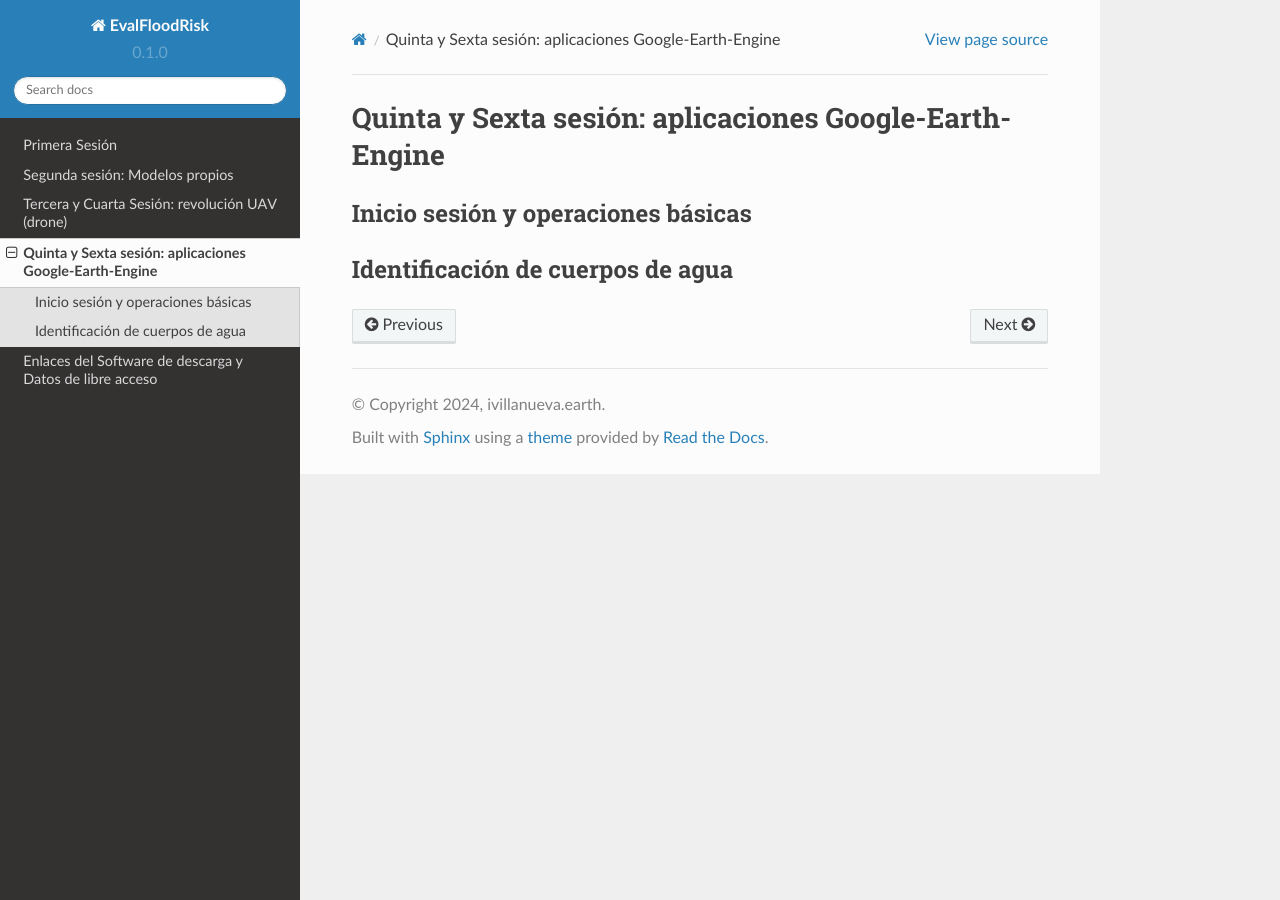
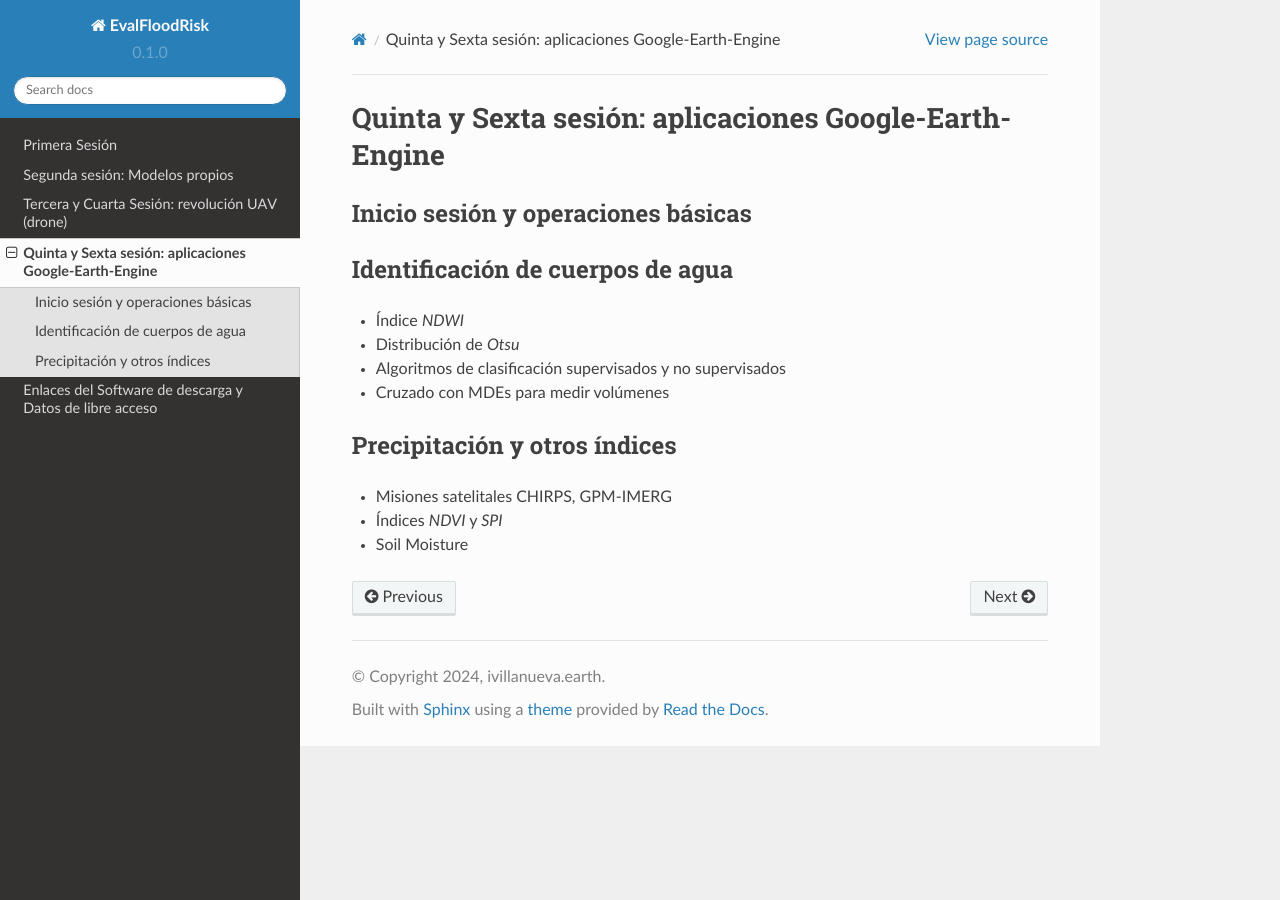
Before and after one commit to ivillamadrid/EvalFloodRisk_RSSWE, a Sphinx documentation site: the page built from docs/source/D4.rst, in a window 1280 px wide. Built offline with Sphinx 7.4.7 and the Read the Docs theme 2.0.0, drawn with Linux system fonts in a browser that asks for light colours.

Commit message:
Update D4.rst

```diff
--- a/docs/source/D4.rst
+++ b/docs/source/D4.rst
@@ -5,5 +5,23 @@ Quinta y Sexta sesión: aplicaciones Google-Earth-Engine
 Inicio sesión y operaciones básicas
 -----------------------------------
 
+
 Identificación de cuerpos de agua
 ----------------------------------
+
+* Índice *NDWI*
+
+* Distribución de *Otsu*
+
+* Algoritmos de clasificación supervisados y no supervisados
+
+* Cruzado con MDEs para medir volúmenes
+
+Precipitación y otros índices
+-----------------------------
+
+* Misiones satelitales CHIRPS, GPM-IMERG
+
+* Índices *NDVI* y *SPI*
+
+* Soil Moisture
```
